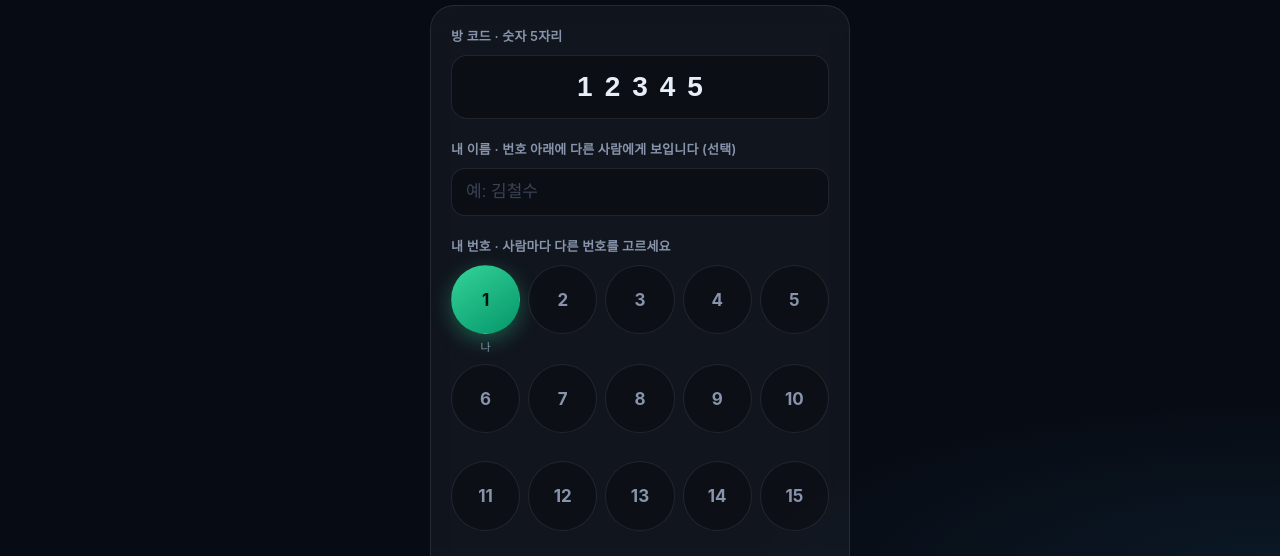
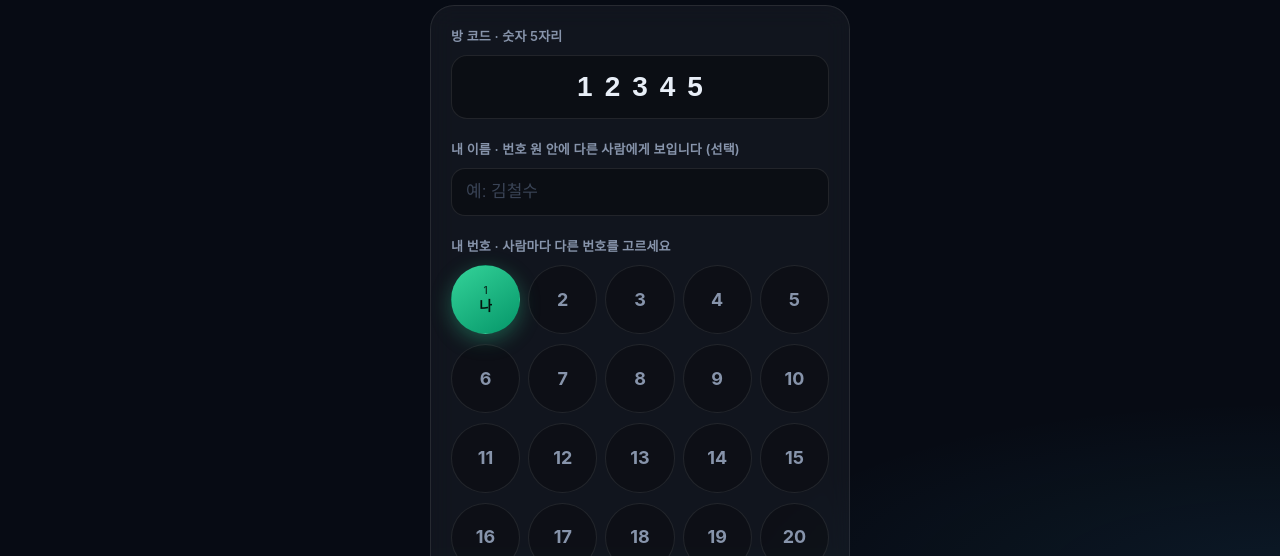
Before and after one commit to prolinu73-maker/radio, a plain HTML site: page voice.html in a window 1280 px wide. Shown: the part 230-786 px from the top of the page. Drawn offline with Linux system fonts and the light colour scheme.

Commit message:
Add files via upload

```diff
--- a/voice.html
+++ b/voice.html
@@ -151,7 +151,7 @@
     .mem.me { color: #04130d; background: linear-gradient(145deg, var(--primary), var(--primary-deep)); border-color: transparent; }
     .mem.talk { border-color: var(--primary); box-shadow: 0 0 0 4px rgba(52,211,153,.22), 0 0 18px var(--glow); color: var(--primary); }
     .mem.me.talk { color: #04130d; }
-    .mem.cut { color: var(--warn); border-color: var(--warn); background: var(--warn-soft); text-decoration: line-through; box-shadow: none; }
+    .mem.cut { color: var(--warn); border-color: var(--warn); background: var(--warn-soft); box-shadow: none; }
     .legend { display: flex; justify-content: center; gap: 14px; flex-wrap: wrap; font-size: 12px; color: var(--sub); margin: 16px 0 0; }
     .legend span { display: flex; align-items: center; gap: 5px; }
     .legend b { width: 10px; height: 10px; border-radius: 50%; display: inline-block; }
@@ -222,7 +222,7 @@
     /* ---------- 번호 사용 표시 ---------- */
     .chip { position: relative; }
     .chip.used {
-      opacity: .45; border-style: dashed; text-decoration: line-through;
+      opacity: .45; border-style: dashed;
       color: var(--danger); background: rgba(248, 113, 113, 0.08);
     }
     .chip.used::after {
@@ -286,6 +286,16 @@
     .qrbox { width: 240px; height: 240px; margin: 0 auto; background: #fff; border-radius: 16px; padding: 10px; display: flex; align-items: center; justify-content: center; }
     .qrbox svg { width: 100%; height: 100%; }
     .closebtn { margin-top: 18px; }
+
+    /* ---------- 번호 원 안에 번호 + 이름 표시 ---------- */
+    .chip, .mem { display: flex; flex-direction: column; align-items: center; justify-content: center; gap: 2px; padding: 0; line-height: 1.1; overflow: hidden; }
+    .mem { width: 100%; height: auto; aspect-ratio: 1; }
+    .chip .n, .mem .n { font-size: 18px; font-weight: 700; }
+    .chip .t, .mem .t { display: none; max-width: 90%; font-size: 12px; font-weight: 800; white-space: nowrap; overflow: hidden; }
+    .chip.hasname .n, .mem.hasname .n { font-size: 10px; font-weight: 600; opacity: .75; }
+    .chip.hasname .t, .mem.hasname .t { display: block; }
+    .chip.used .n, .mem.cut .n { text-decoration: line-through; }
+    .members { gap: 10px 8px; }
   </style>
 </head>
 <body>
@@ -311,7 +321,7 @@
     <p class="label">방 코드 · 숫자 5자리</p>
     <input type="text" id="roomCode" inputmode="numeric" autocomplete="off" maxlength="5" placeholder="00000" value="12345">
     <div class="gap"></div>
-    <p class="label">내 이름 · 번호 아래에 다른 사람에게 보입니다 (선택)</p>
+    <p class="label">내 이름 · 번호 원 안에 다른 사람에게 보입니다 (선택)</p>
     <input type="text" class="field" id="userName" maxlength="6" autocomplete="off" placeholder="예: 김철수">
     <div class="gap"></div>
     <p class="label">내 번호 · 사람마다 다른 번호를 고르세요</p>
@@ -2694,7 +2704,7 @@ var qrcode = function() {
 </script>
 <script>
   /* ================= 설정값 ================= */
-  const APP_VERSION = "2026.11.17-c";   // 파일을 고칠 때마다 이 값을 바꾸면, 접속한 사람들에게 자동으로 업데이트가 안내됩니다
+  const APP_VERSION = "2026.11.17-d";   // 파일을 고칠 때마다 이 값을 바꾸면, 접속한 사람들에게 자동으로 업데이트가 안내됩니다
   const APP_PREFIX = "edu-voice-";
   const MAX_USERS = 20;           // 한 방 최대 인원 (모두가 서로 직접 연결하는 Mesh 방식)
   const START_MIC_ON = false;     // 통신을 시작할 때 마이크를 켜 둘지 (false: 꺼진 상태로 시작, true: 켜진 상태로 시작)
@@ -2752,28 +2762,29 @@ var qrcode = function() {
     const chips = $("numChips");
     for (let i = 1; i <= MAX_USERS; i++) {
       const b = document.createElement("button");
-      b.className = "chip"; b.textContent = i;
+      b.className = "chip"; b.innerHTML = '<span class="n">' + i + '</span><span class="t" id="cn' + i + '"></span>';
       b.onclick = () => {
         if (usedNums[i]) { joinMsg(i + "번은 이미 사용 중입니다. 다른 번호를 골라 주세요.", true); return; }
         joinMsg(""); myNum = i; savePref("num", i); drawChips();
       };
-      const cell = document.createElement("div"); cell.className = "cell";
-      const nm = document.createElement("span"); nm.className = "nm"; nm.id = "cn" + i;
-      cell.appendChild(b); cell.appendChild(nm); chips.appendChild(cell);
+      chips.appendChild(b);
     }
     drawChips();
 
     const mem = $("members");
     for (let i = 1; i <= MAX_USERS; i++) {
       const b = document.createElement("button");
-      b.className = "mem"; b.id = "mem" + i; b.textContent = i;
+      b.className = "mem"; b.id = "mem" + i; b.innerHTML = '<span class="n">' + i + '</span><span class="t" id="nm' + i + '"></span>';
       b.onclick = () => togglePersonMute(i);
-      const cell = document.createElement("div"); cell.className = "cell";
-      const nm = document.createElement("span"); nm.className = "nm"; nm.id = "nm" + i;
-      cell.appendChild(b); cell.appendChild(nm); mem.appendChild(cell);
+      mem.appendChild(b);
     }
   })();
 
+  function setName(el, t) {
+    el.textContent = t;
+    const n = [...t].length;
+    el.style.fontSize = n <= 3 ? "14px" : n === 4 ? "12px" : n === 5 ? "11px" : "10px";
+  }
   function drawChips() {
     const typed = $("userName").value.trim();
     [...$("numChips").querySelectorAll(".chip")].forEach((b, idx) => {
@@ -2781,7 +2792,9 @@ var qrcode = function() {
       b.classList.toggle("sel", n === myNum && !usedNums[n]);
       b.classList.toggle("used", !!usedNums[n]);
       b.title = usedNums[n] ? "사용 중" : "";
-      $("cn" + n).textContent = usedNums[n] ? (usedNames[n] || "") : (n === myNum ? (typed || "나") : "");
+      const label = usedNums[n] ? (usedNames[n] || "") : (n === myNum ? (typed || "나") : "");
+      setName($("cn" + n), label);
+      b.classList.toggle("hasname", !!label);
     });
   }
   $("roomCode").addEventListener("input", (e) => {
@@ -3414,7 +3427,9 @@ var qrcode = function() {
       const isMe = i === myNum, isLive = live.includes(i), isTalk = isMe ? meSpeaking : talkers.includes(i);
       const cut = !isMe && !!mutedNums[i];
       $("mem" + i).className = "mem" + (isMe ? " me" : "") + (isLive ? " live" : "") + (isTalk && !cut ? " talk" : "") + (cut ? " cut" : "");
-      $("nm" + i).textContent = isMe ? (myName || "나") : (isLive ? (names[i] || "") : "");
+      const label = isMe ? (myName || "나") : (isLive ? (names[i] || "") : "");
+      setName($("nm" + i), label);
+      $("mem" + i).classList.toggle("hasname", !!label);
     }
 
     // 아래 버튼 3개
```
